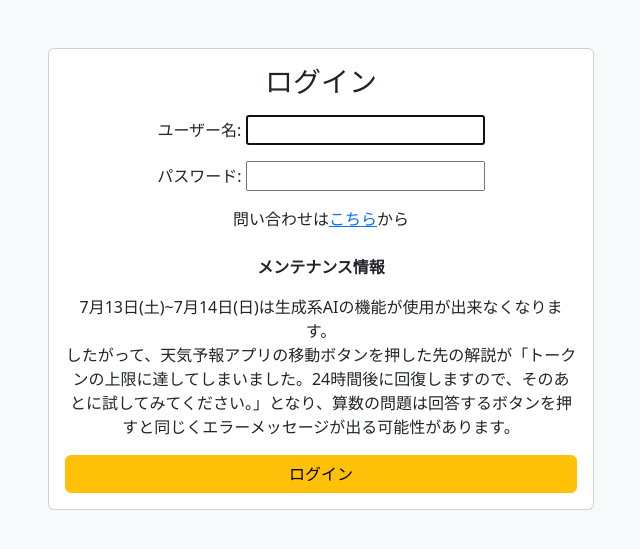
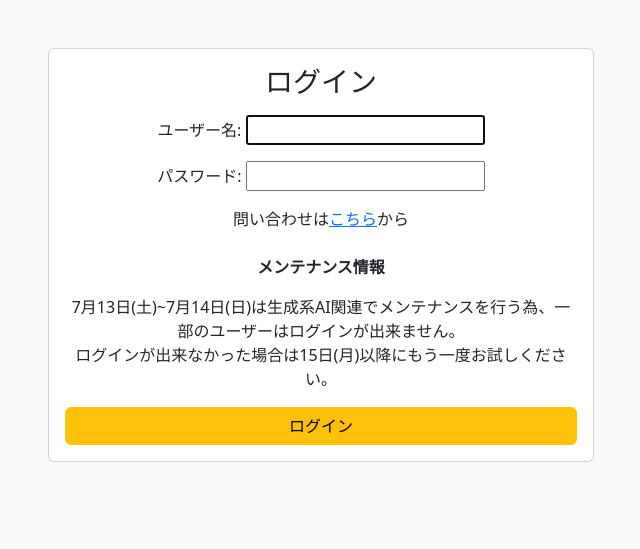
Before and after one commit to s1F102200794/created_web_servise, a Django app: page /accounts/login/ in a window 1280 px wide. Shown: the top 549 px of the page, without its empty margins (319-959 px from the left). Run offline with Django 5.2, Linux system fonts and the light colour scheme.

Commit message:
change the maintenance information

```diff
--- a/accounts/templates/accounts/login.html
+++ b/accounts/templates/accounts/login.html
@@ -56,7 +56,7 @@
                         <input type="hidden" name="next" value="{{ next }}">
                         問い合わせは<a href="{% url 'accounts:contact_form' %}">こちら</a>から<br><br>
                         <p style="text-align: center;" ><strong>メンテナンス情報</strong></p>
-                        <p>7月13日(土)~7月14日(日)は生成系AIの機能が使用が出来なくなります。<br>したがって、天気予報アプリの移動ボタンを押した先の解説が「トークンの上限に達してしまいました。24時間後に回復しますので、そのあとに試してみてください。」となり、算数の問題は回答するボタンを押すと同じくエラーメッセージが出る可能性があります。</p>
+                        <p>7月13日(土)~7月14日(日)は生成系AI関連でメンテナンスを行う為、一部のユーザーはログインが出来ません。<br>ログインが出来なかった場合は15日(月)以降にもう一度お試しください。</p>
 
                         <button type="submit" class="btn btn-warning w-100">ログイン</button>
                     </form>
--- a/intern/templates/intern/index.html
+++ b/intern/templates/intern/index.html
@@ -52,6 +52,7 @@
                 正しく表示されない方は<a href="https://www.canva.com/design/DAGIco5ln0Y/qXVjt25EAYwO2_oc68Bsew/edit?utm_content=DAGIco5ln0Y&utm_campaign=designshare&utm_medium=link2&utm_source=sharebutton">こちら</a>から
             </div>
             <hr>
+            <p>7月13日 変更<br>OpenAI APIのトークン数の上限に達してしまった際に別のAPIで無事に動くように変更しました。</p>
             <p>7月9日 変更<br>問い合わせメールを一部変更しました。また、天気のロゴが正しく条件分けが出来ていなかった点を修正しました。</p>
             <p>7月9日 変更<br>メンテナンス情報の追加, cssの崩れの修正, 問い合わせフォームでメールにログインユーザー名を含めるように修正しました。</p>
             <p>7月7日 変更<br>ポートフォリオの配置を左揃えから中央揃えに変更するなど一部変更しました。また、READMEを書き加えました。</p>
```
Also changed, not shown: 1 other file.
